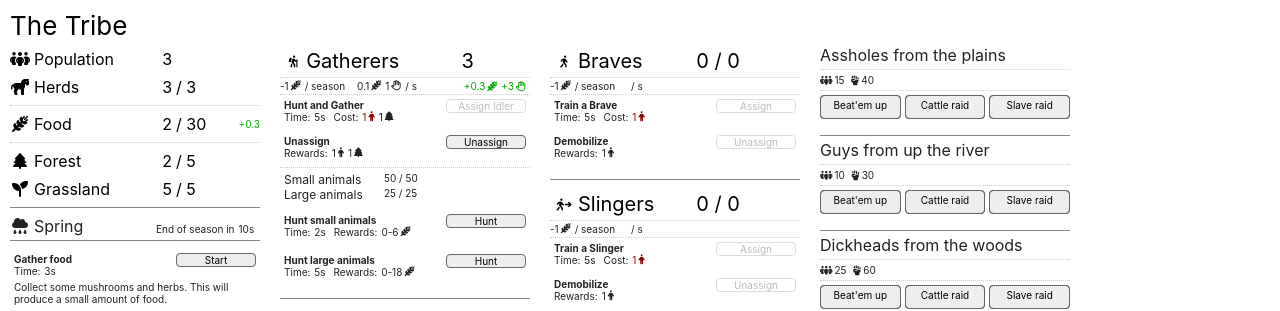
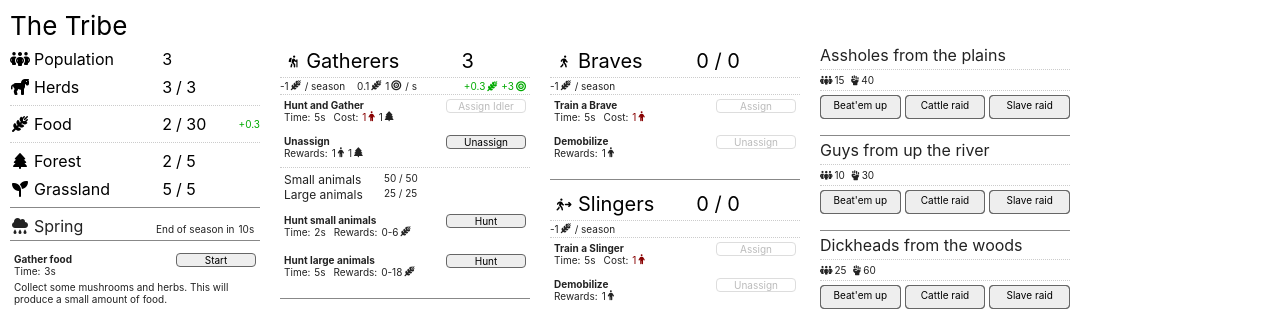
Before and after one commit to socha23/civlite, a React (Create React App) app: page / in a window 1280 px wide. Shown: the top 311 px of the page. Built offline with nearby package versions, Linux system fonts and the light colour scheme.

Commit message:
proper hunting icon

```diff
--- a/src/view/icons.tsx
+++ b/src/view/icons.tsx
@@ -50,7 +50,7 @@ export const Icons = {
 
     [WorkType.Labor]: 'fa-solid fa-hand',
     [WorkType.Insight]: 'fa-regular fa-lightbulb',
-    [WorkType.Hunting]: 'fa-regular fa-hand',
+    [WorkType.Hunting]: 'fa-solid fa-bullseye',
 
     [ResourceType.Forest]: 'fa-solid fa-tree',
     [ResourceType.Grassland]: 'fa-solid fa-seedling',
--- a/src/view/popBox.tsx
+++ b/src/view/popBox.tsx
@@ -104,10 +104,12 @@ const PopResources = (p: PopBoxProps) => <div style={{
     <Amounts items={[{type: ResourceType.Food, count: -p.foodConsumption}]}/>
     {PopBoxLabels.FoodConsumptionPostfix}
   </Row>
-  <Row>
-    <Amounts items={[...p.singlePopProduction, ...p.singlePopWork]}/>
-    {PopBoxLabels.PerSecond}
+  { p.singlePopProduction.length + p.singlePopWork.length > 0 &&
+    <Row>
+      <Amounts items={[...p.singlePopProduction, ...p.singlePopWork]}/>
+      {PopBoxLabels.PerSecond}
   </Row>
+  }
   <div style={{flexGrow: 1}}/>
   <ResourcesList items={[...p.totalProduction, ...p.totalWork]} />
 
```
